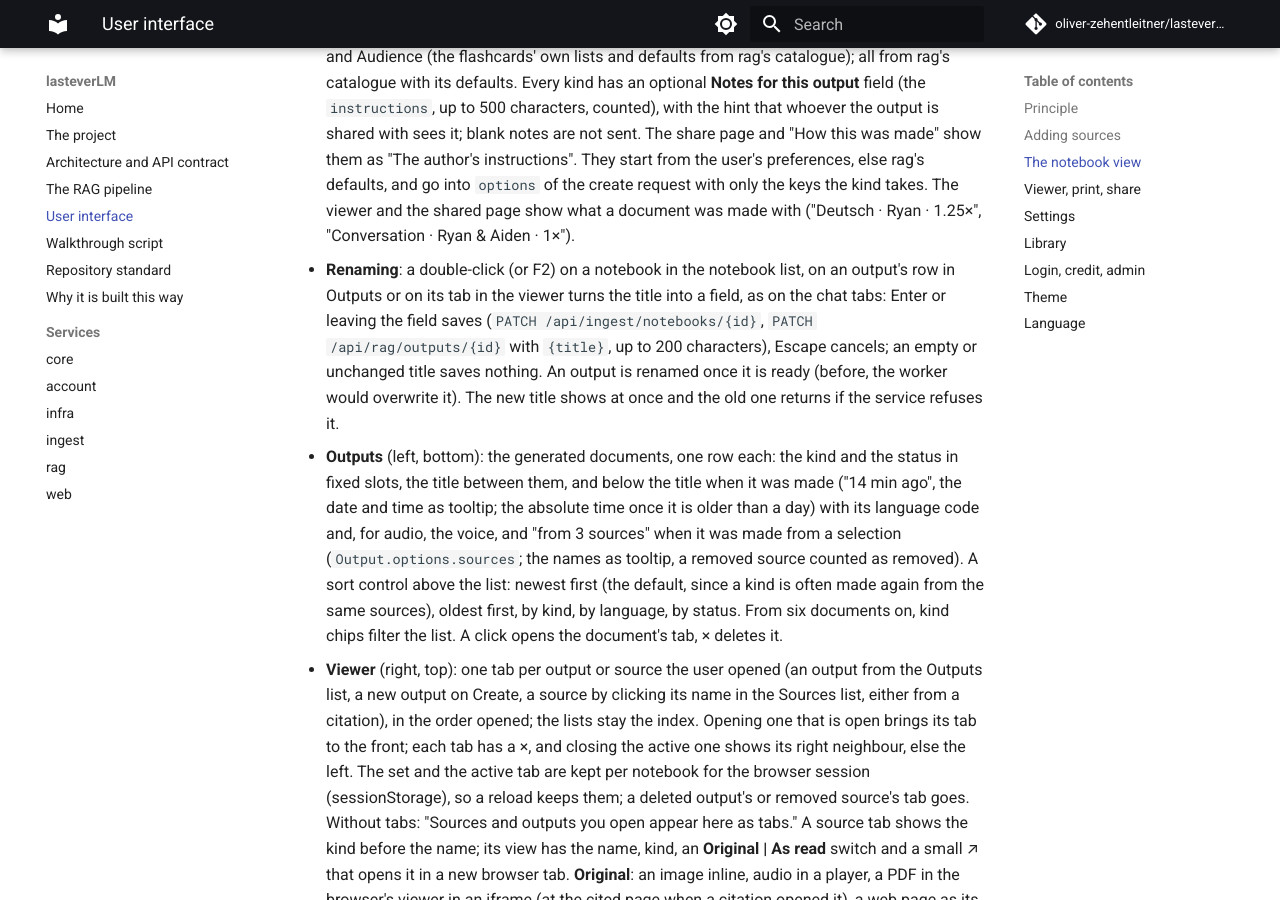
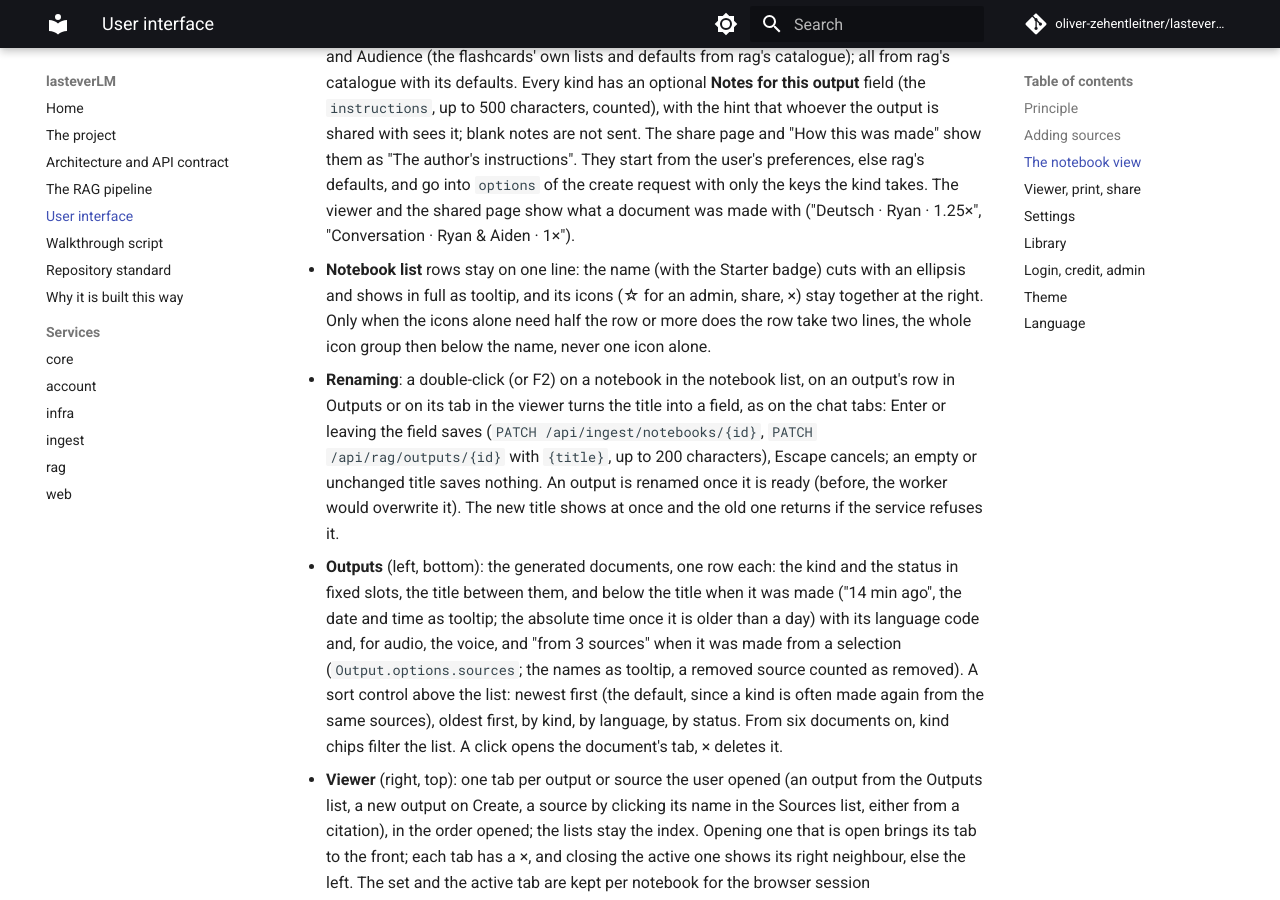
Before and after one commit to oliver-zehentleitner-aigent/lasteverLM, an MkDocs documentation site: the page built from docs/ui.md, in a window 1280 px wide and 900 px high, scrolled down 3034 px. Built offline with MkDocs 1.6.1 and Material for MkDocs 9.7.7, drawn with Linux system fonts in a browser that asks for light colours; comment, search, counter and statistics services are not loaded.

Commit message:
web: a notebook row stays on one line; its icons move only together

```diff
--- a/docs/ui.md
+++ b/docs/ui.md
@@ -169,6 +169,11 @@
   create request with only the keys the kind takes. The viewer and the
   shared page show what a document was made with ("Deutsch · Ryan ·
   1.25×", "Conversation · Ryan & Aiden · 1×").
+- **Notebook list** rows stay on one line: the name (with the Starter
+  badge) cuts with an ellipsis and shows in full as tooltip, and its
+  icons (☆ for an admin, share, ×) stay together at the right. Only when
+  the icons alone need half the row or more does the row take two
+  lines, the whole icon group then below the name, never one icon alone.
 - **Renaming**: a double-click (or F2) on a notebook in the notebook
   list, on an output's row in Outputs or on its tab in the viewer turns
   the title into a field, as on the chat tabs: Enter or leaving the
```
Also changed, not shown: web/src/components/NotebookList.tsx (+7 -2 lines), web/src/styles.css (+7 -0 lines).
